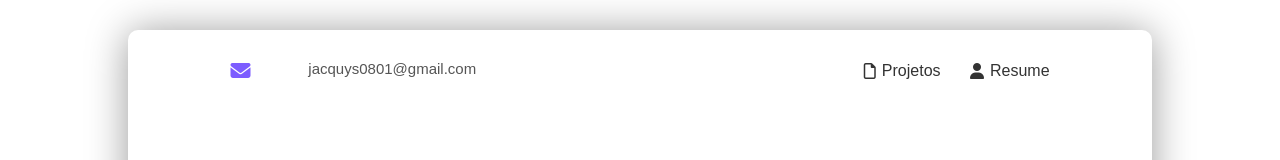
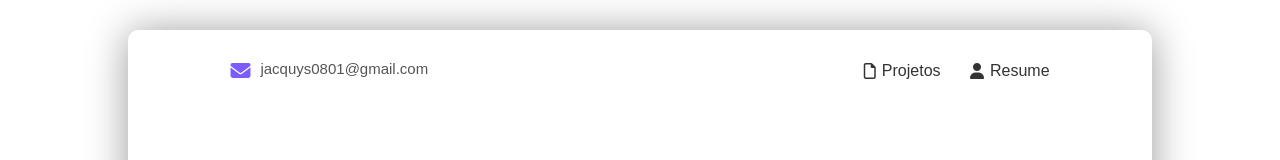
Before and after one commit to JacquysBarbosadaSilva/Portifolio, a plain HTML site: page index.html in a window 1280 px wide. Shown: the top 160 px of the page. Drawn offline with Linux system fonts and the light colour scheme.

Commit message:
first commit

```diff
--- a/css/style.css
+++ b/css/style.css
@@ -86,8 +86,8 @@ img {
 }
 a.icon-link {
     display: flex;
-    justify-content: space-between;
     align-items: center;
+    gap: 10px;
     width: 100%;
 }
 
```
